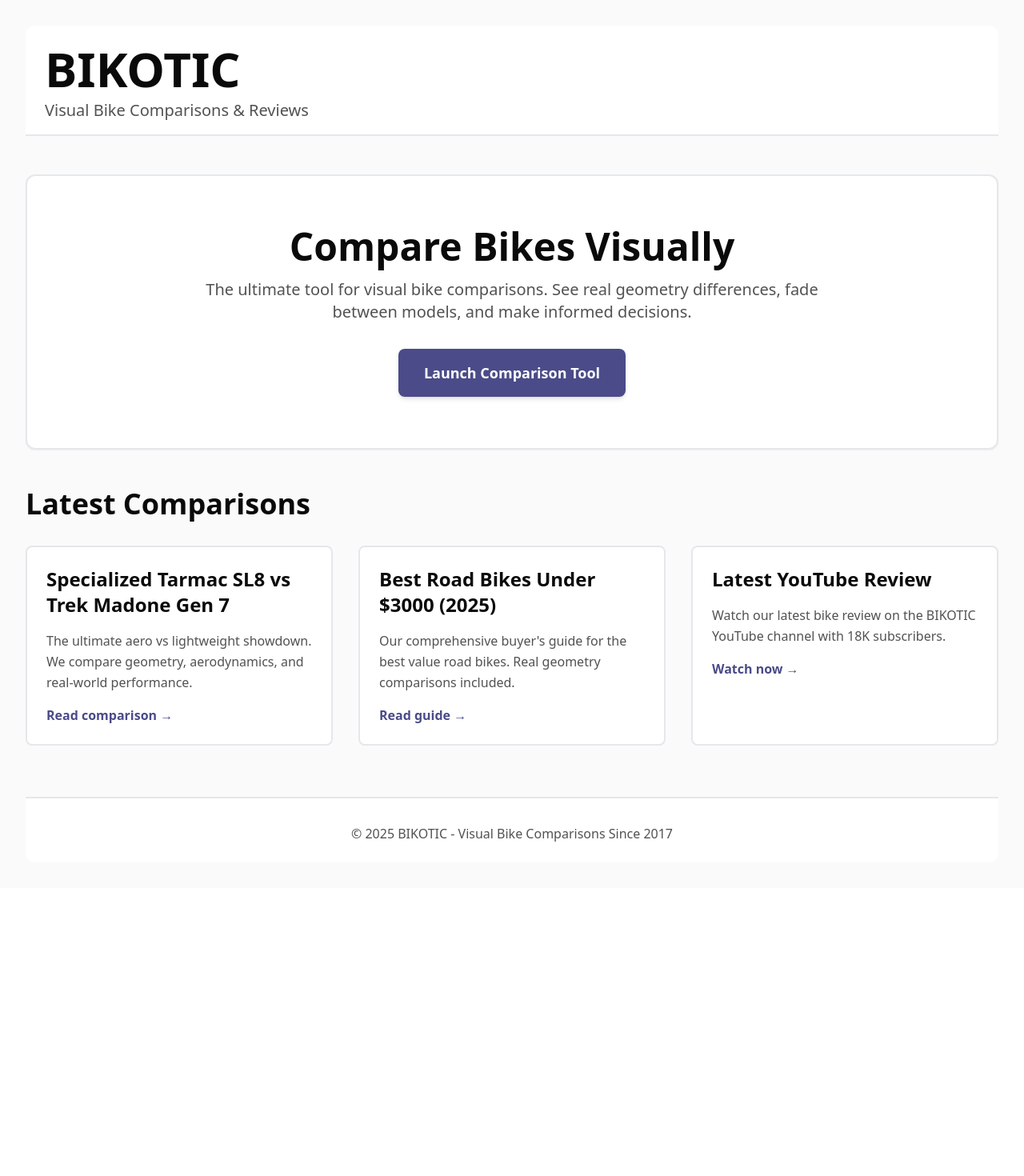
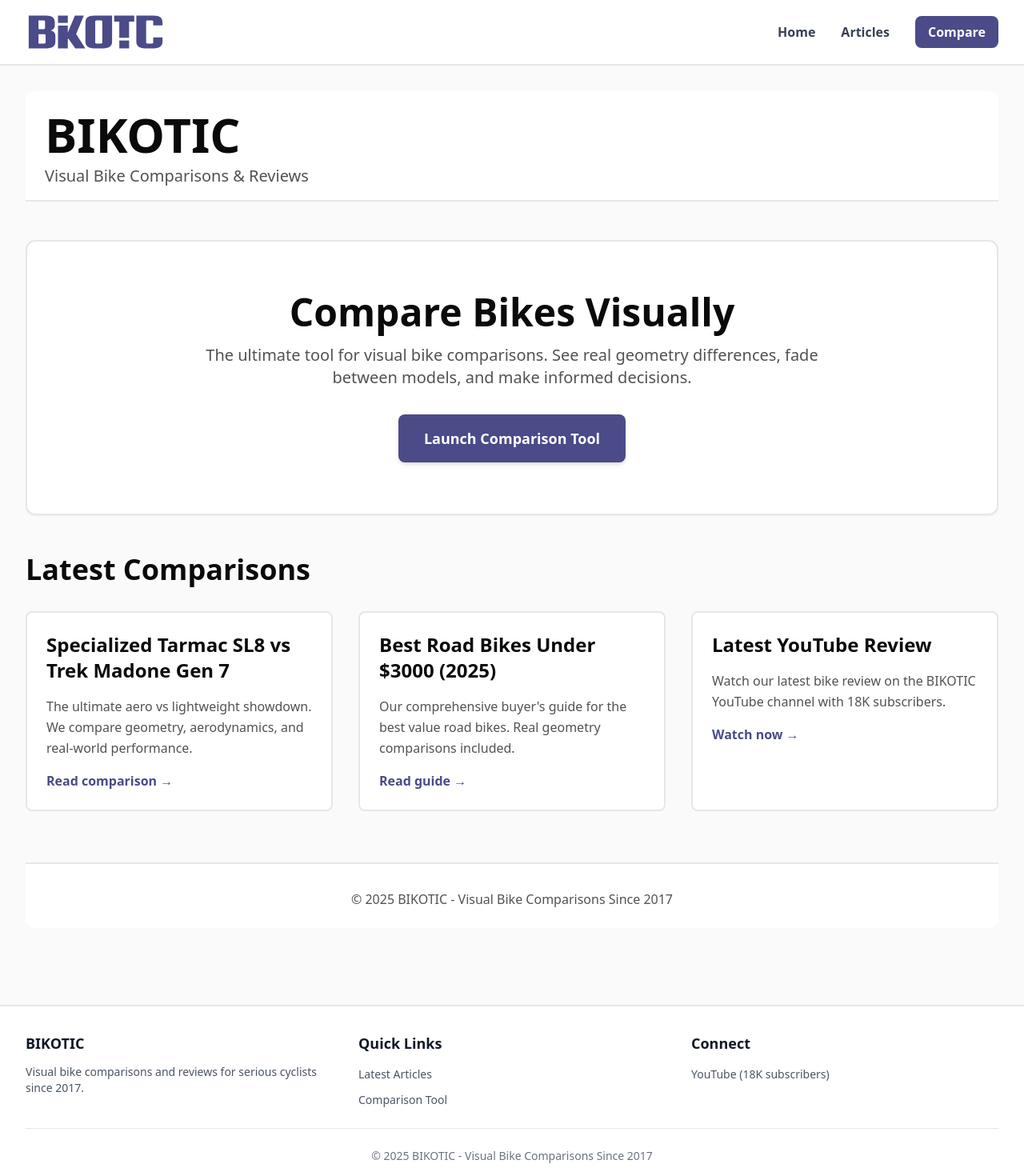
Before and after one commit to maccavamzoo/bikotic-genesis, a Next.js app: page / in a window 1280 px wide. Shown: the top 1470 px of the page at 80% size. Before the commit the page ends 1110 px from the top, so only its background shows below. Built offline with nearby package versions, Linux system fonts and the light colour scheme.

Commit message:
Update layout.tsx

```diff
--- a/app/layout.tsx
+++ b/app/layout.tsx
@@ -1,4 +1,6 @@
 import './globals.css'
+import Link from 'next/link'
+import Image from 'next/image'
 
 export const metadata = {
   title: 'BIKOTIC - Visual Bike Comparisons & Reviews',
@@ -12,7 +14,103 @@ export default function RootLayout({
 }) {
   return (
     <html lang="en">
-      <body>{children}</body>
+      <body className="bg-[#fafafa] m-0">
+        {/* Header */}
+        <header className="bg-white border-b-2 border-gray-200 sticky top-0 z-50">
+          <div className="max-w-7xl mx-auto px-4 md:px-8 py-4 flex items-center justify-between">
+            {/* Logo */}
+            <Link href="/" className="flex items-center">
+              <Image
+                src="/logo.svg"
+                alt="BIKOTIC"
+                width={180}
+                height={48}
+                className="h-10 md:h-12 w-auto"
+              />
+            </Link>
+
+            {/* Navigation */}
+            <nav className="flex gap-6 md:gap-8 items-center">
+              <Link
+                href="/"
+                className="text-gray-700 hover:text-bikotic-blue font-semibold transition-colors"
+              >
+                Home
+              </Link>
+              <Link
+                href="/articles"
+                className="text-gray-700 hover:text-bikotic-blue font-semibold transition-colors"
+              >
+                Articles
+              </Link>
+              <Link
+                href="/app"
+                className="bg-bikotic-blue text-white px-4 py-2 rounded-lg font-bold hover:bg-bikotic-blue-dark transition-colors"
+              >
+                Compare
+              </Link>
+            </nav>
+          </div>
+        </header>
+
+        {/* Main Content */}
+        <main>{children}</main>
+
+        {/* Footer */}
+        <footer className="bg-white border-t-2 border-gray-200 mt-16">
+          <div className="max-w-7xl mx-auto px-4 md:px-8 py-8">
+            <div className="grid grid-cols-1 md:grid-cols-3 gap-8 mb-6">
+              {/* Column 1 */}
+              <div>
+                <h3 className="text-lg font-bold text-gray-900 mb-3">BIKOTIC</h3>
+                <p className="text-gray-600 text-sm">
+                  Visual bike comparisons and reviews for serious cyclists since 2017.
+                </p>
+              </div>
+
+              {/* Column 2 */}
+              <div>
+                <h3 className="text-lg font-bold text-gray-900 mb-3">Quick Links</h3>
+                <ul className="space-y-2">
+                  <li>
+                    <Link href="/articles" className="text-gray-600 hover:text-bikotic-blue text-sm">
+                      Latest Articles
+                    </Link>
+                  </li>
+                  <li>
+                    <Link href="/app" className="text-gray-600 hover:text-bikotic-blue text-sm">
+                      Comparison Tool
+                    </Link>
+                  </li>
+                </ul>
+              </div>
+
+              {/* Column 3 */}
+              <div>
+                <h3 className="text-lg font-bold text-gray-900 mb-3">Connect</h3>
+                <ul className="space-y-2">
+                  <li>
+                    <a
+                      href="https://youtube.com/@bikotic"
+                      target="_blank"
+                      className="text-gray-600 hover:text-bikotic-blue text-sm"
+                    >
+                      YouTube (18K subscribers)
+                    </a>
+                  </li>
+                </ul>
+              </div>
+            </div>
+
+            {/* Copyright */}
+            <div className="border-t border-gray-200 pt-6 text-center">
+              <p className="text-gray-500 text-sm">
+                © 2025 BIKOTIC - Visual Bike Comparisons Since 2017
+              </p>
+            </div>
+          </div>
+        </footer>
+      </body>
     </html>
   )
 }
```
